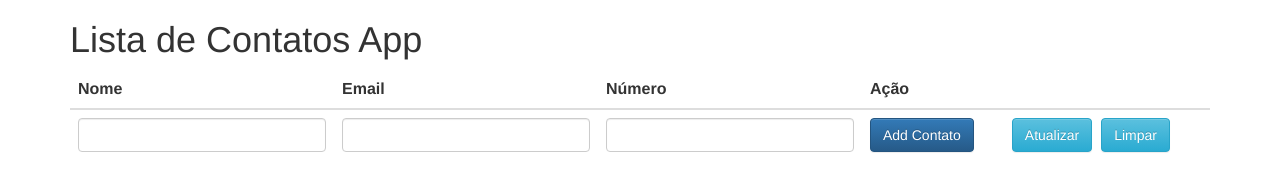
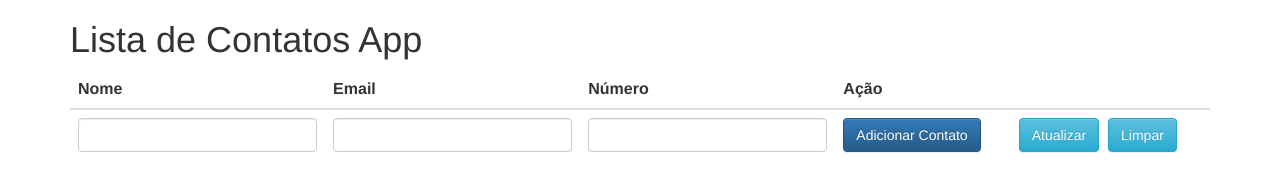
Before and after one commit to Willj92/ListaContatosApp, a website: page public/index.html in a window 1280 px wide. Drawn offline with nearby package versions, Linux system fonts and the light colour scheme; no server answers.

Commit message:
Update index.html
teste

```diff
--- a/public/index.html
+++ b/public/index.html
@@ -33,7 +33,7 @@
 				<td><input class="form-control" ng-model="contato.nome"></td>
 				<td><input class="form-control" ng-model="contato.email"></td>
 				<td><input class="form-control" ng-model="contato.numero"></td>
-				<td><button class="btn btn-primary" ng-click="addContato()">Add Contato</button> </td>
+				<td><button class="btn btn-primary" ng-click="addContato()">Adicionar Contato</button> </td>
 				<td><button class="btn btn-info" ng-click="atualizar()">Atualizar</button>&nbsp;&nbsp;<button class="btn btn-info" ng-click="desmarcar()">Limpar</button></td>
         </tr>
 			</tr>
```
